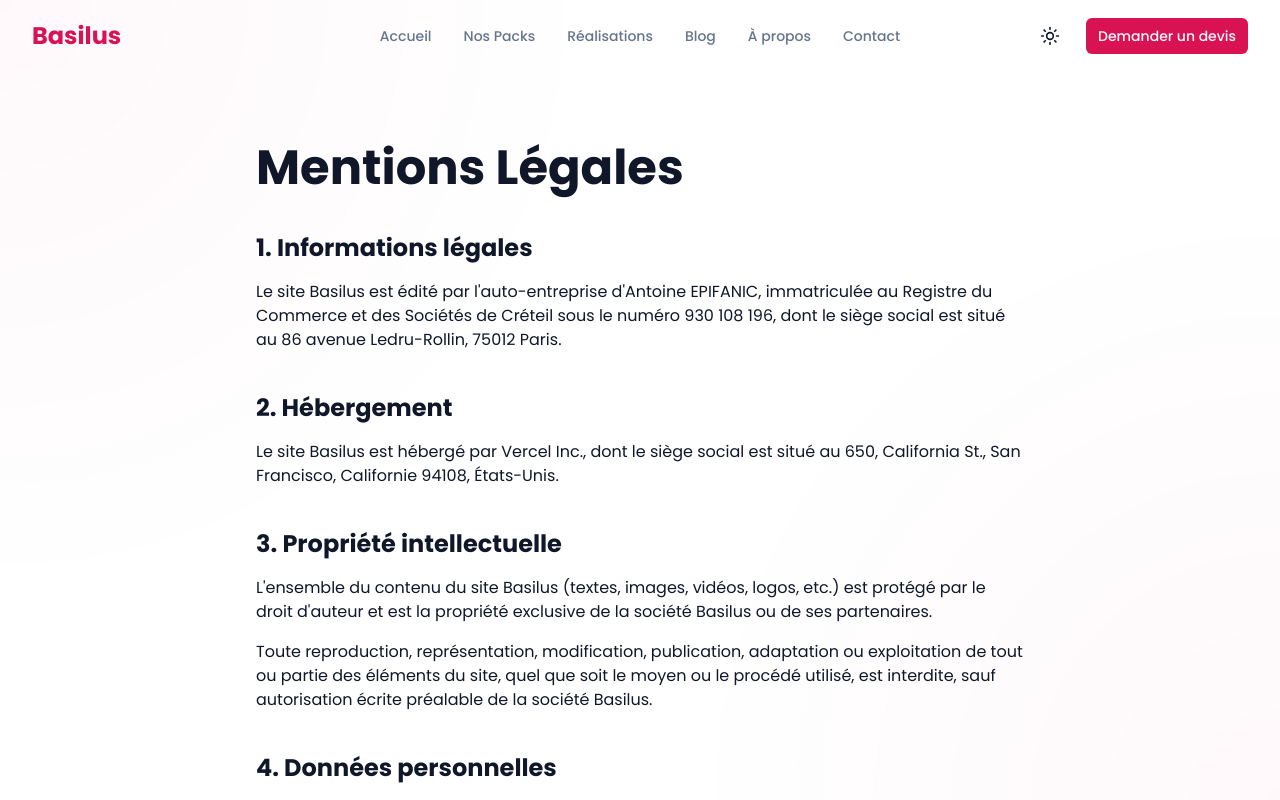
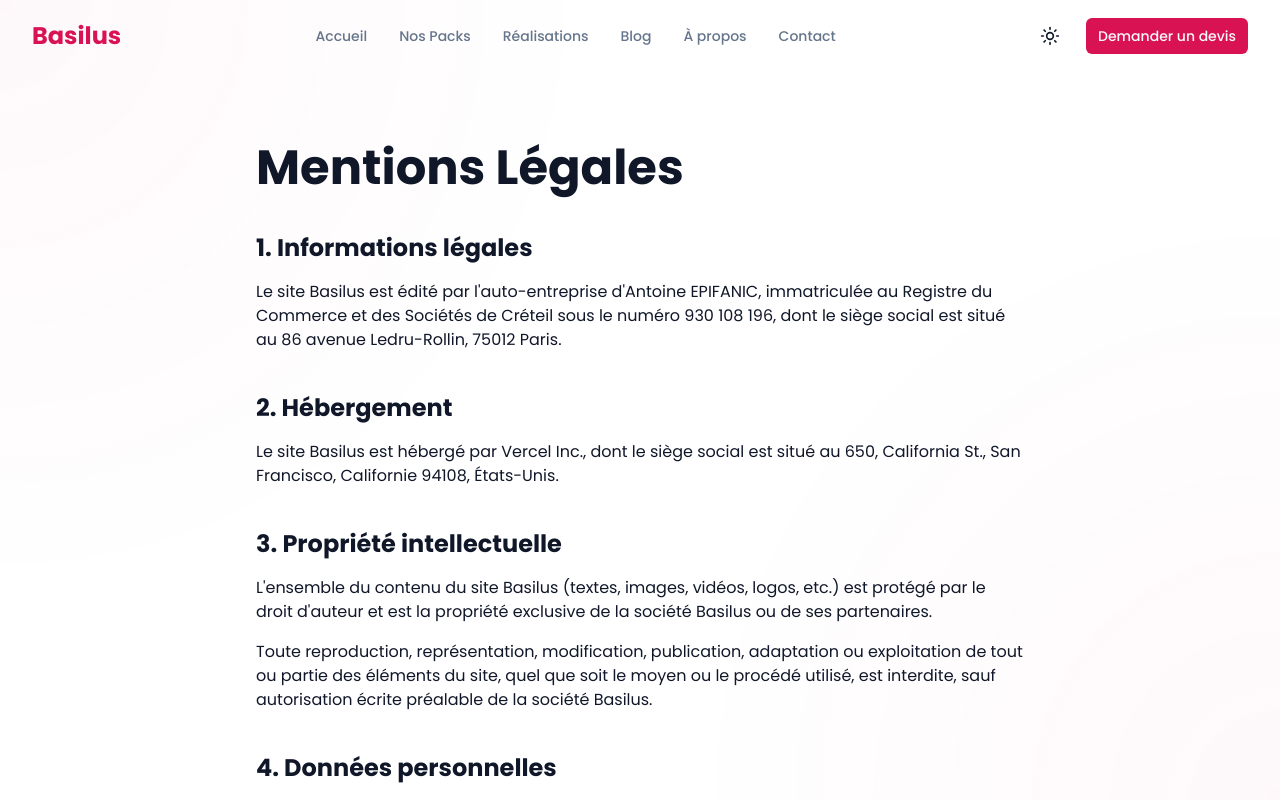
Before and after one commit to xertyde/basilus, a Next.js app: page /mentions-legales in a window 1280 px wide. Shown: the top 800 px of the page. Built offline with nearby package versions, Linux system fonts and the light colour scheme.

Commit message:
Refactor header component: Simplify layout structure and adjust spacing for improved responsiveness

```diff
--- a/components/layout/header.tsx
+++ b/components/layout/header.tsx
@@ -45,23 +45,23 @@ export default function Header() {
           : "bg-transparent"
       )}>
         <nav className="container py-4">
-          {/* Layout responsive : flex sur mobile, grille sur desktop */}
-          <div className="flex justify-between items-center md:grid md:grid-cols-3">
+          {/* Layout responsive : flex sur toutes les tailles pour éviter les conflits */}
+          <div className="flex justify-between items-center">
             {/* Logo à gauche */}
-            <div className="flex items-center justify-start">
+            <div className="flex items-center justify-start flex-shrink-0">
               <Link href="/" className="flex items-center gap-x-2">
                 <span className="text-2xl font-bold text-primary">Basilus</span>
               </Link>
             </div>
 
              {/* Navigation au centre (desktop seulement) */}
-             <div className="hidden md:flex justify-center">
-               <div className="flex gap-x-6">
+             <div className="hidden md:flex justify-center flex-1">
+               <div className="flex gap-x-4">
                  {navigation.map((item) => (
                    <Link
                      key={item.name}
                      href={item.href}
-                     className="text-sm font-medium text-muted-foreground hover:text-primary transition-colors whitespace-nowrap px-1 py-1"
+                     className="text-sm font-medium text-muted-foreground hover:text-primary transition-colors whitespace-nowrap px-2 py-1"
                    >
                      {item.name}
                    </Link>
@@ -70,7 +70,7 @@ export default function Header() {
              </div>
 
             {/* Boutons à droite*/}
-            <div className="flex items-center justify-end gap-x-4">
+            <div className="flex items-center justify-end gap-x-4 flex-shrink-0">
               <SimpleThemeToggle />
 
               <Button asChild size="sm" className="hidden md:inline-flex">
```
